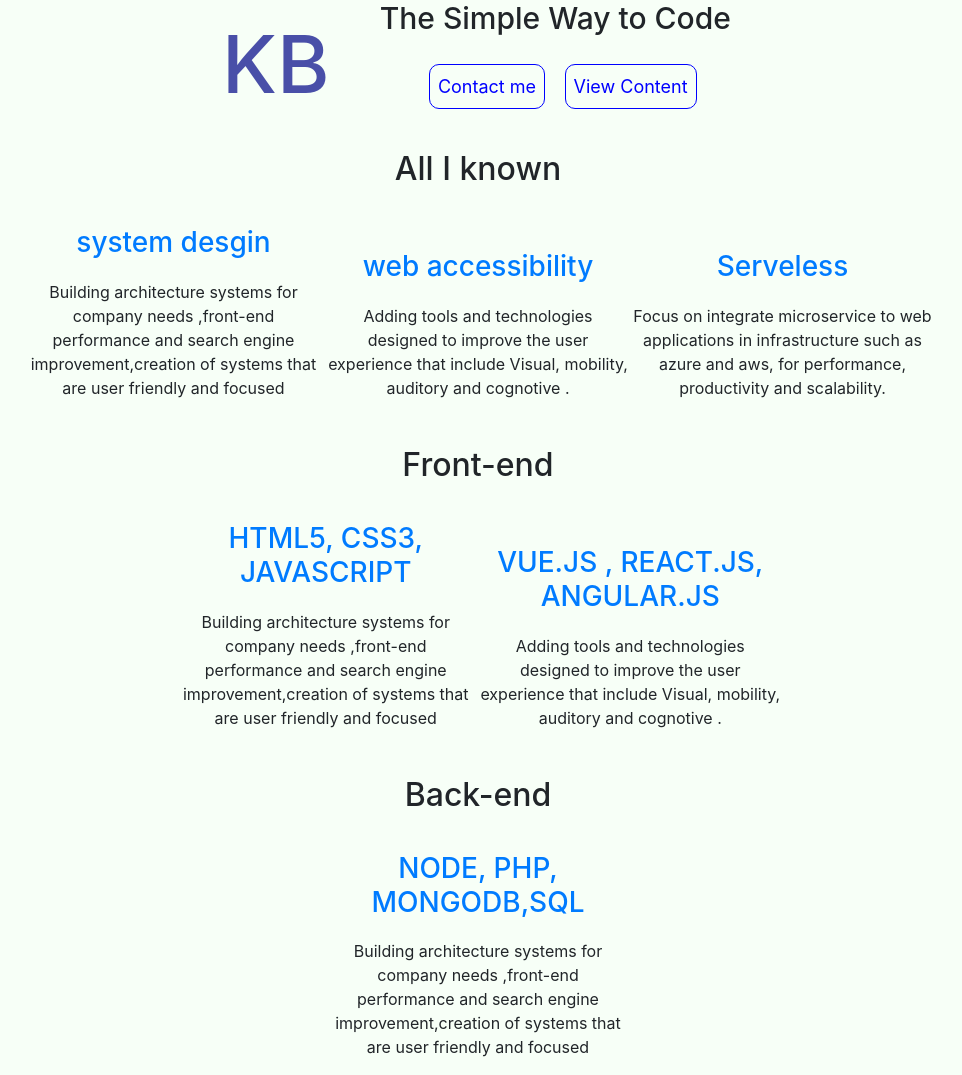
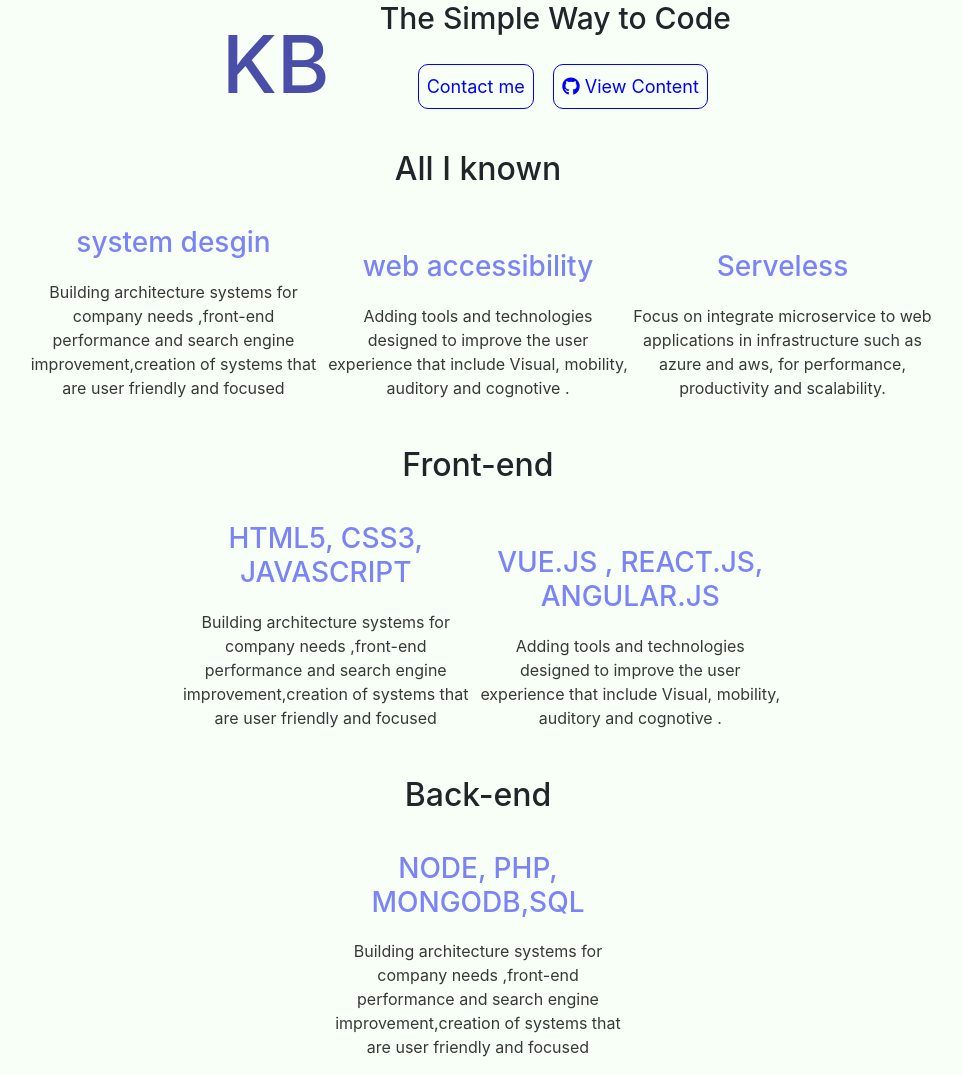
Before and after one commit to Wilfridboris/Wilfridboris.github.io, a PHP site: page / in a window 1280 px wide. Shown: the part 149-1224 px from the top of the page, without its empty margins (162-1124 px from the left). Run offline with PHP 8.4, Linux system fonts and the light colour scheme; some libraries are stand-ins or nearby versions.

Commit message:
:rocket:

```diff
--- a/css/index.css
+++ b/css/index.css
@@ -165,6 +165,9 @@ order: 1;
        color: rgb(123, 131, 247);
        margin-bottom: 20px;
    }
+p{
+    color: rgb(56, 56, 56);
+}
    .cadre1 ,.cadre2 ,.cadre3{
     display: inline-block;
     width: 300px;
--- a/index.html
+++ b/index.html
@@ -39,7 +39,7 @@
             <div class="Font button-list">
                 <h1>The Simple Way to Code</h1>
                 <button class="btx">Contact me</button>
-                <button class="btx">View Content</button>
+                <button class="btx" id="git"> <i class="fab fa-github"></i> View Content</button>
             </div>
         </div>
         <div class="space">
@@ -47,18 +47,18 @@
         </div>
         <div class="contenu2">
             <div class="cadre1">
-                <h3 class="title"><a href="">system desgin</a></h3>
+                <h3 class="title">system desgin</h3>
                 <p>Building architecture systems for company needs ,front-end performance
                     and search engine improvement,creation of systems that are user friendly and focused
                 </p>
             </div>
             <div class="cadre2">
-                <h3 class="title"><a href="">web accessibility</a></h3>
+                <h3 class="title">web accessibility</h3>
                 <p>Adding tools and technologies designed to improve the user experience
                     that include Visual, mobility, auditory and cognotive .</p>
             </div>
             <div class="cadre3">
-                <h3 class="title"><a href="">Serveless</a></h3>
+                <h3 class="title">Serveless</h3>
                 <p>Focus on  integrate microservice to  web applications in infrastructure such as azure and aws,
                     for  performance, productivity and scalability.
                 </p>
@@ -71,13 +71,13 @@
 
         <div class="contenu3">
             <div class="cadre1">
-                <h3 class="title"><a href="">HTML5, CSS3, JAVASCRIPT</a></h3>
+                <h3 class="title">HTML5, CSS3, JAVASCRIPT</h3>
                 <p>Building architecture systems for company needs ,front-end performance
                     and search engine improvement,creation of systems that are user friendly and focused
                 </p>
             </div>
             <div class="cadre2">
-                <h3 class="title"><a href="">VUE.JS , REACT.JS, ANGULAR.JS</a></h3>
+                <h3 class="title">VUE.JS , REACT.JS, ANGULAR.JS</h3>
                 <p>Adding tools and technologies designed to improve the user experience
                     that include Visual, mobility, auditory and cognotive .</p>
             </div>
@@ -90,7 +90,7 @@
 
         <div class="contenu4">
             <div class="cadre1">
-                <h3 class="title"><a href="">NODE, PHP, MONGODB,SQL</a></h3>
+                <h3 class="title">NODE, PHP, MONGODB,SQL</h3>
                 <p>Building architecture systems for company needs ,front-end performance
                     and search engine improvement,creation of systems that are user friendly and focused
                 </p>
--- a/javascript/index.js
+++ b/javascript/index.js
@@ -1,5 +1,6 @@
 const toogle=document.querySelector(".toggle");
 const menu=document.querySelector(".menu-list");
+const git=document.getElementById("git");
 
 /*Toogle**/
 function toogleMenu(){
@@ -13,3 +14,6 @@ function toogleMenu(){
     }
 }
 toogle.addEventListener("click",toogleMenu,false);
+git.addEventListener("click",function(){
+    window.location="https://github.com/Wilfridboris";
+},false)
```
